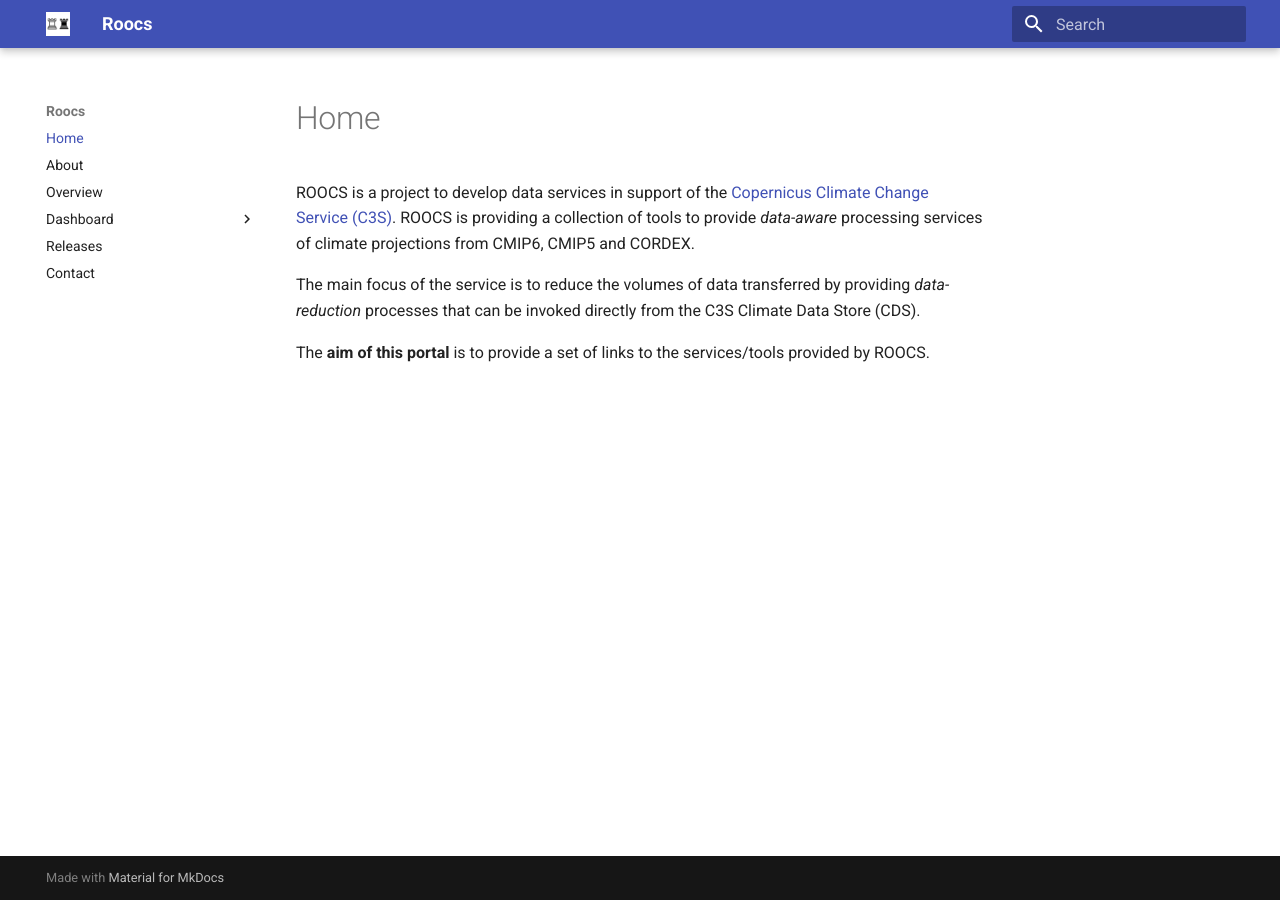
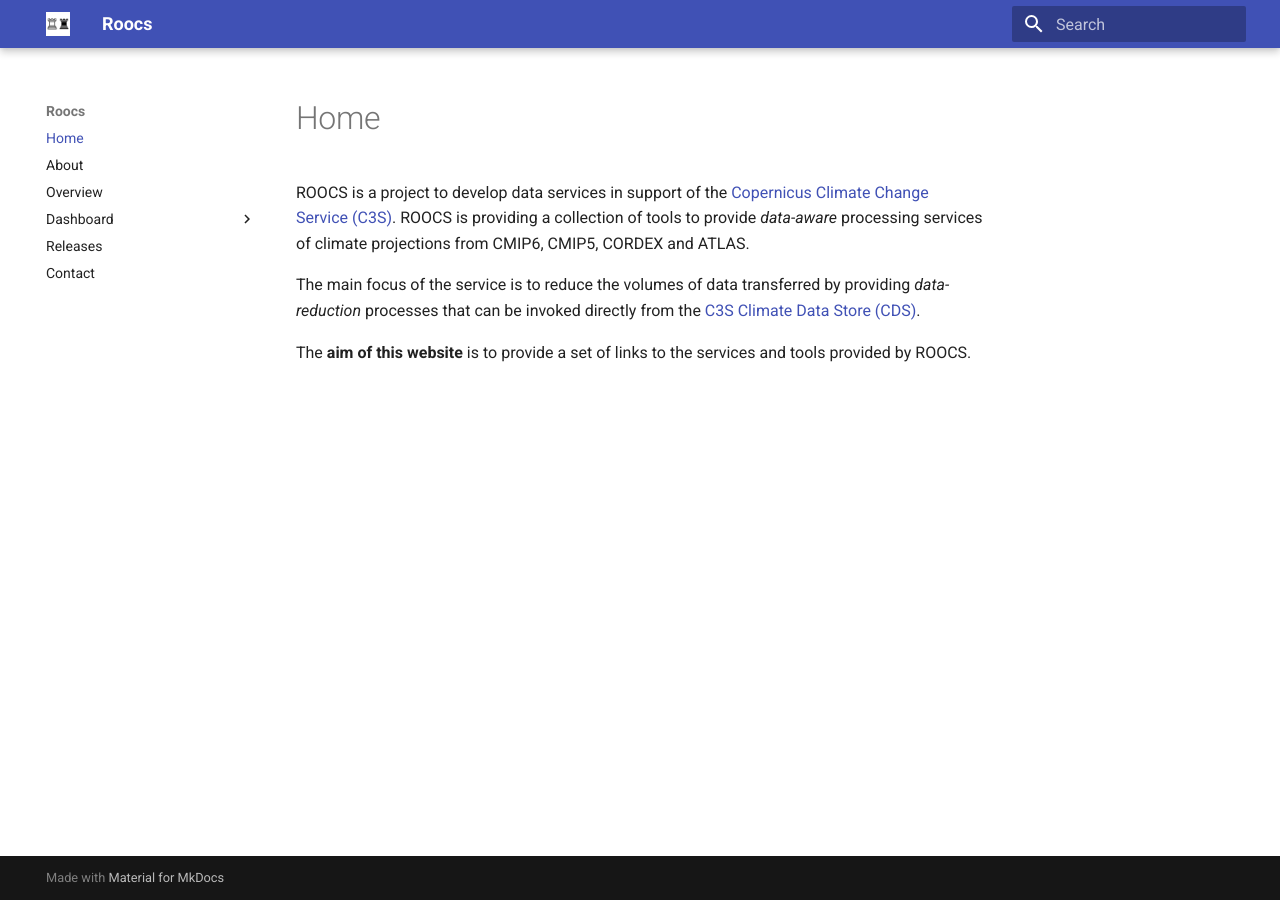
Before and after one commit to roocs/roocs.github.io, an MkDocs documentation site: the page built from docs/index.md, in a window 1280 px wide. Built offline with MkDocs 1.6.1 and Material for MkDocs 9.7.7, drawn with Linux system fonts in a browser that asks for light colours.

Commit message:
update text

```diff
--- a/docs/index.md
+++ b/docs/index.md
@@ -1,7 +1,7 @@
 ROOCS is a project to develop data services in support of the [Copernicus Climate Change Service (C3S)](https://climate.copernicus.eu/). ROOCS is providing a collection of tools to provide *data-aware* processing services
-of climate projections from CMIP6, CMIP5 and CORDEX.
+of climate projections from CMIP6, CMIP5, CORDEX and ATLAS.
 
 The main focus of the service is to reduce the volumes of data transferred by providing
-*data-reduction* processes that can be invoked directly from the C3S Climate Data Store (CDS).
+*data-reduction* processes that can be invoked directly from the [C3S Climate Data Store (CDS)](https://cds.climate.copernicus.eu/).
 
-The **aim of this portal** is to provide a set of links to the services/tools provided by ROOCS.
+The **aim of this website** is to provide a set of links to the services and tools provided by ROOCS.
```
Also changed, not shown: docs/contact.md (+1 -1 lines), docs/overview.md (+1 -2 lines).
